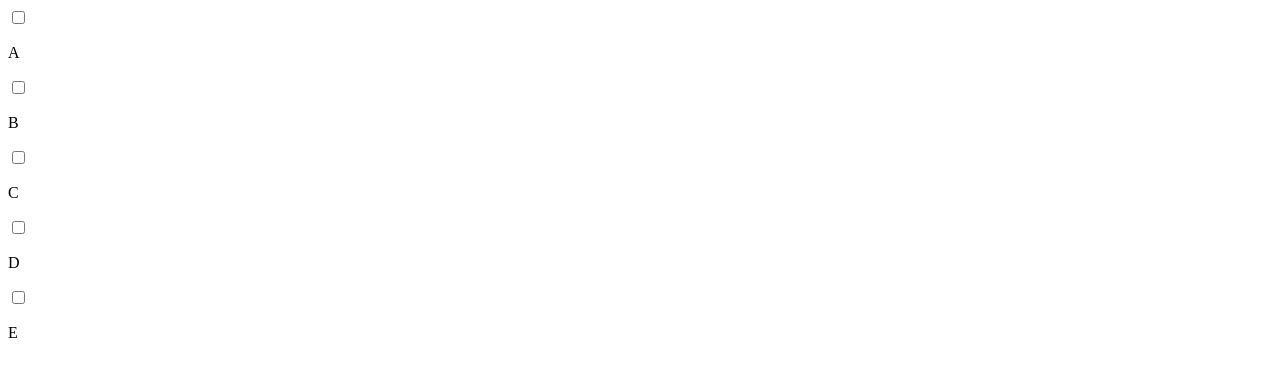
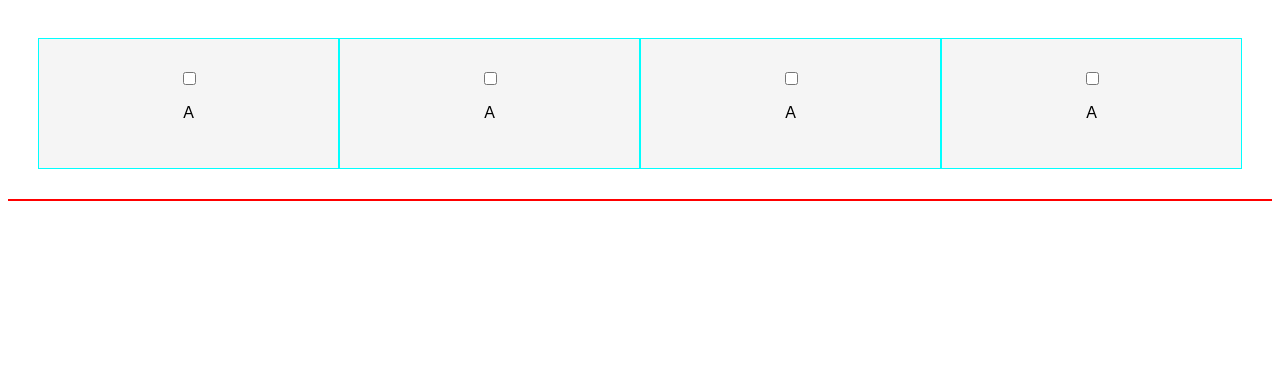
Before and after one commit to anchitdhar/todo-react, a React (Create React App) app: page / in a window 1280 px wide. Shown: the top 376 px of the page. Built offline with nearby package versions, Linux system fonts and the light colour scheme.

Commit message:
second commit

```diff
--- a/src/App.js
+++ b/src/App.js
@@ -1,9 +1,15 @@
 import React from "react"
 import Checkbox from "./components/Checkbox.js"
+import "./style.css"
 
 function App() {
   return (
-    <Checkbox />
+    <div className="items">
+      <Checkbox />
+      <Checkbox />
+      <Checkbox />
+      <Checkbox />
+    </div>
   )
 
 }
--- a/src/components/Checkbox.js
+++ b/src/components/Checkbox.js
@@ -2,21 +2,9 @@ import React from "react"
 
 function Checkbox() {
     return (
-        <div>
+        <div className="list">
             <input type="checkbox" />
             <p> A</p>
-
-            <input type="checkbox" />
-            <p> B</p>
-
-            <input type="checkbox" />
-            <p> C</p>
-
-            <input type="checkbox" />
-            <p> D</p>
-
-            <input type="checkbox" />
-            <p> E</p>
         </div>
     )
 }
--- /dev/null
+++ b/src/style.css
@@ -0,0 +1,27 @@
+body{
+    font-family: Arial, Helvetica, sans-serif;
+}
+
+.items {
+    display: flex;
+    justify-content: flex-start;
+    align-items: center;
+    padding: 30px 20px 0;
+    width: 100;
+    border-bottom: 2px solid red;
+    font-weight: 200;
+    padding:30px;
+
+}
+
+.list{
+    background-color: whitesmoke;
+    margin: auto;
+    width: 50%;
+    display: flex;
+    flex-direction: column;
+    align-items: center;
+    border: 1px solid cyan;
+    padding:30px;
+
+}
```
